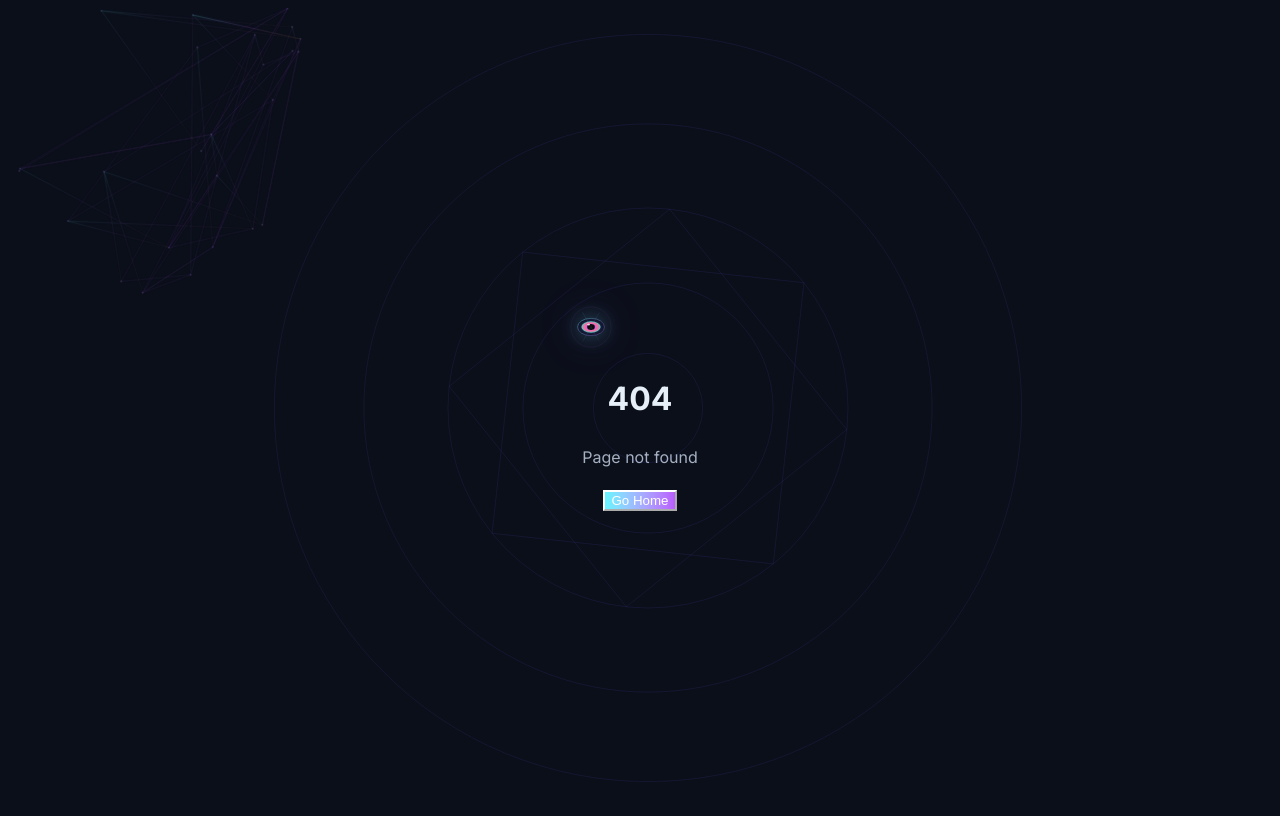
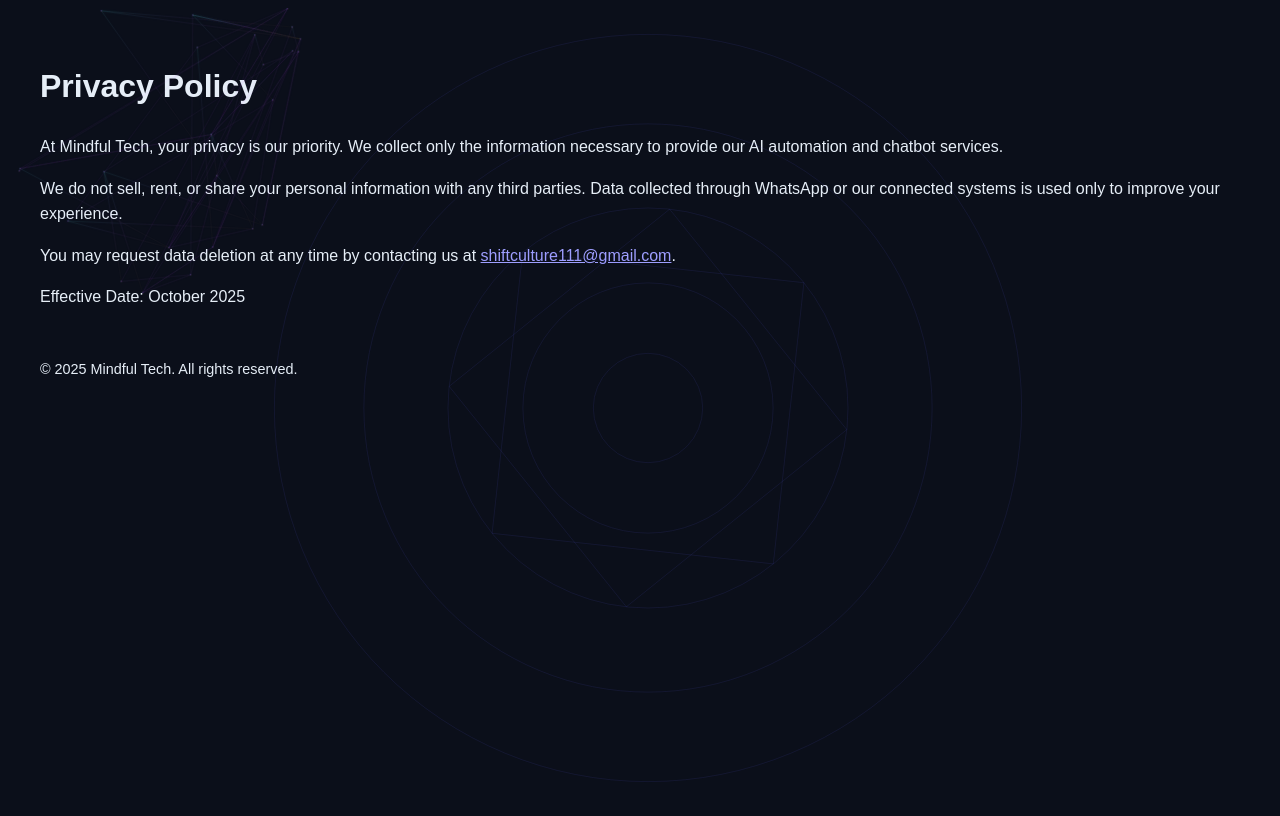
Before and after one commit to wiseguysmith/mindful-tech-website, a Next.js app: page /privacy-policy in a window 1280 px wide. Before the commit this address had no page. Built offline with nearby package versions, Linux system fonts and the light colour scheme.

Commit message:
Add Meta-compliant policy pages for WhatsApp Business
- Create privacy-policy page with data collection disclosure
- Create data-deletion page with Meta compliance instructions
- Update sitemap.ts to include new policy pages
- Add SEO metadata to both pages for better indexing

```diff
--- /dev/null
+++ b/src/app/data-deletion/page.tsx
@@ -0,0 +1,24 @@
+import React from 'react';
+import type { Metadata } from 'next';
+
+export const metadata: Metadata = {
+  title: 'Data Deletion Instructions | Mindful Tech',
+  description: 'Request deletion of your personal data from Mindful Tech services. Meta and WhatsApp compliant.',
+  robots: {
+    index: true,
+    follow: true,
+  },
+};
+
+export default function DataDeletion() {
+  return (
+    <main style={{ padding: '2rem', fontFamily: 'Arial, sans-serif', lineHeight: '1.6' }}>
+      <h1>Data Deletion Instructions</h1>
+      <p>Mindful Tech complies with Meta and WhatsApp's user data deletion policy. You may request deletion of any personal data associated with our services.</p>
+      <p>To request data deletion, email <a href="mailto:shiftculture111@gmail.com">shiftculture111@gmail.com</a> with the subject line "Data Deletion Request." We will permanently remove your data within 30 days.</p>
+      <footer style={{ marginTop: '3rem', fontSize: '0.9rem' }}>
+        © {new Date().getFullYear()} Mindful Tech. All rights reserved.
+      </footer>
+    </main>
+  );
+}
--- /dev/null
+++ b/src/app/privacy-policy/page.tsx
@@ -0,0 +1,26 @@
+import React from 'react';
+import type { Metadata } from 'next';
+
+export const metadata: Metadata = {
+  title: 'Privacy Policy | Mindful Tech',
+  description: 'Privacy policy for Mindful Tech AI automation and chatbot services. Learn how we protect your data.',
+  robots: {
+    index: true,
+    follow: true,
+  },
+};
+
+export default function PrivacyPolicy() {
+  return (
+    <main style={{ padding: '2rem', fontFamily: 'Arial, sans-serif', lineHeight: '1.6' }}>
+      <h1>Privacy Policy</h1>
+      <p>At Mindful Tech, your privacy is our priority. We collect only the information necessary to provide our AI automation and chatbot services.</p>
+      <p>We do not sell, rent, or share your personal information with any third parties. Data collected through WhatsApp or our connected systems is used only to improve your experience.</p>
+      <p>You may request data deletion at any time by contacting us at <a href="mailto:shiftculture111@gmail.com">shiftculture111@gmail.com</a>.</p>
+      <p>Effective Date: October 2025</p>
+      <footer style={{ marginTop: '3rem', fontSize: '0.9rem' }}>
+        © {new Date().getFullYear()} Mindful Tech. All rights reserved.
+      </footer>
+    </main>
+  );
+}
--- a/src/app/sitemap.ts
+++ b/src/app/sitemap.ts
@@ -17,5 +17,17 @@ export default function sitemap(): MetadataRoute.Sitemap {
       changeFrequency: "monthly",
       priority: 0.8,
     },
+    {
+      url: `${baseUrl}/privacy-policy`,
+      lastModified,
+      changeFrequency: "yearly",
+      priority: 0.3,
+    },
+    {
+      url: `${baseUrl}/data-deletion`,
+      lastModified,
+      changeFrequency: "yearly",
+      priority: 0.3,
+    },
   ];
 }
```
